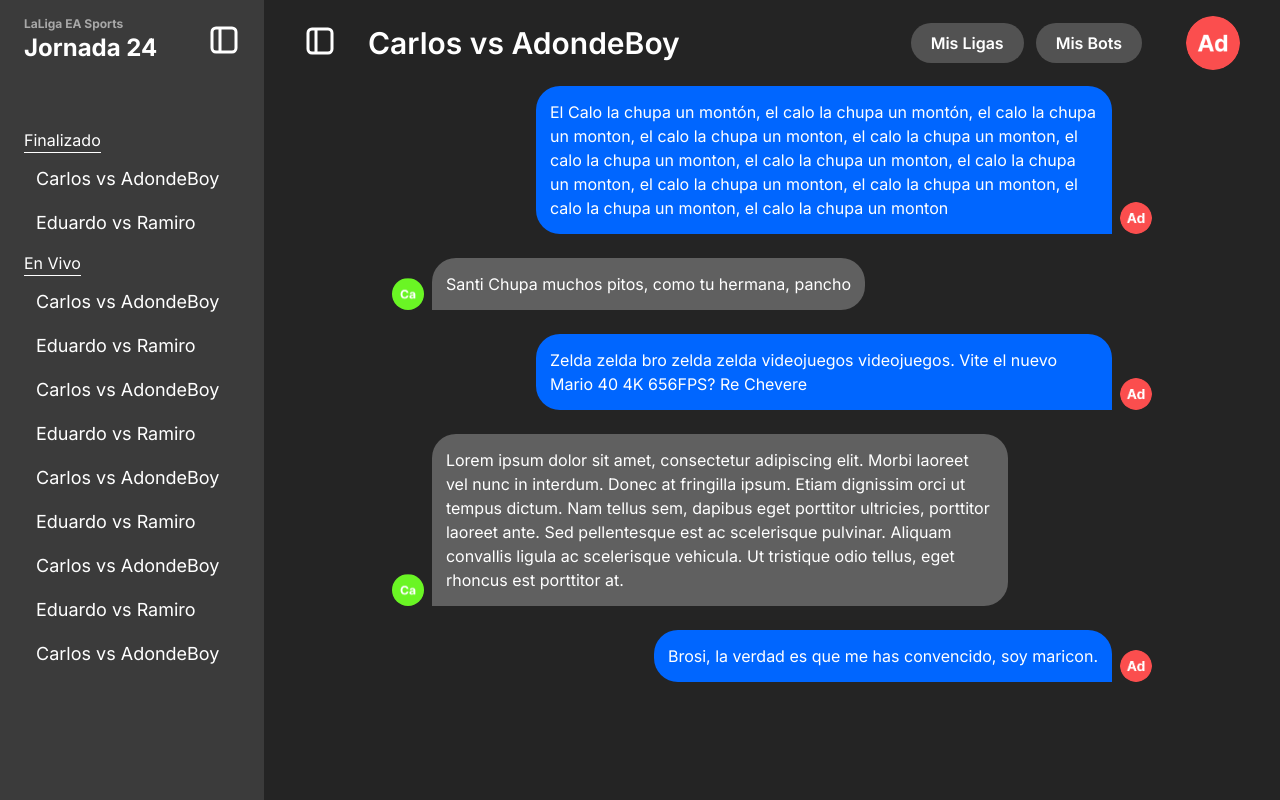
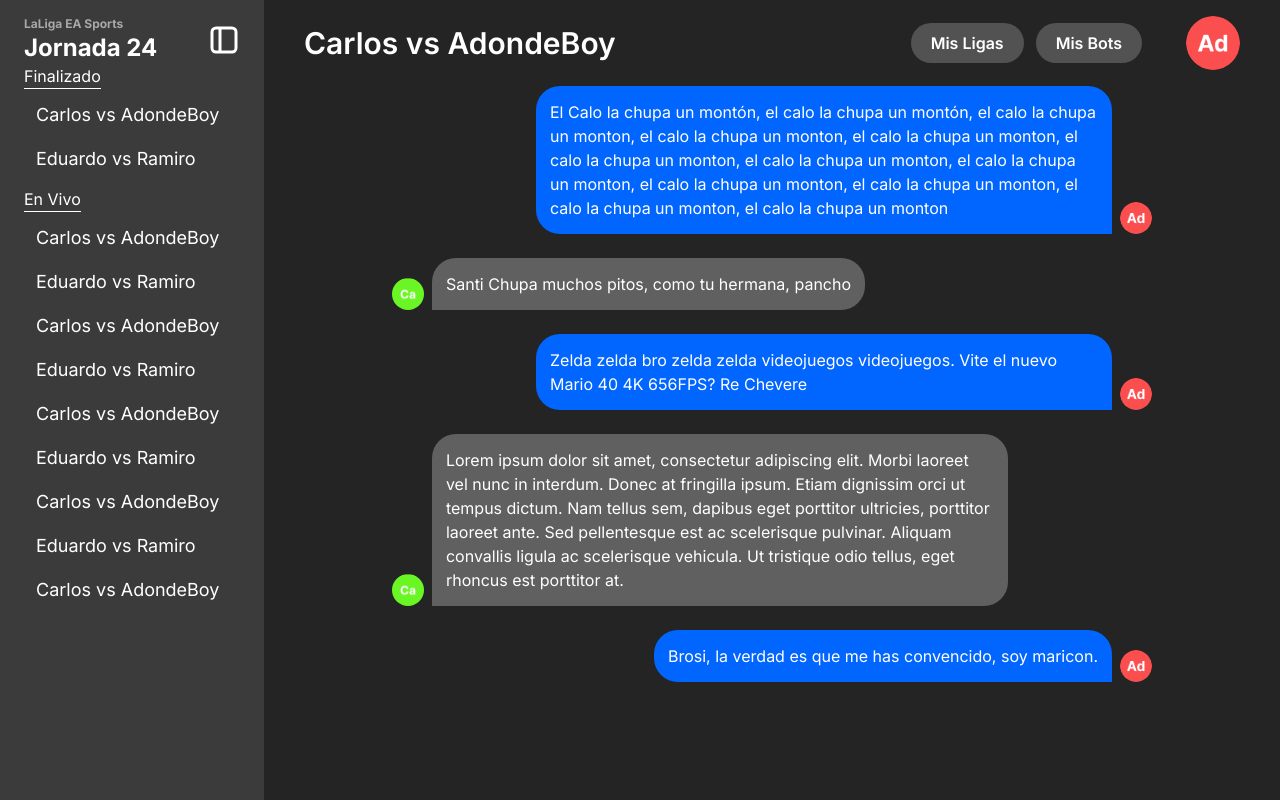
Before and after one commit to alberba/front-end-adonde-band, a Vue app: page /chat in a window 1280 px wide. Built offline with nearby package versions, Linux system fonts and the light colour scheme.

Commit message:
Añadir funcionalidad para ocultar y mostrar la barra lateral en la vista de ChatPage

```diff
--- a/src/components/SideBar/SideBar.vue
+++ b/src/components/SideBar/SideBar.vue
@@ -70,16 +70,21 @@ const combates: Combate[] = [
     finished: false,
   },
 ]
+
+const props = defineProps<{ isHidden: boolean }>()
 </script>
 
 <template>
-  <aside class="flex h-screen w-[20rem] flex-col gap-16 bg-[#3b3b3b] px-6 py-4">
+  <aside
+    class="h-screen w-[20rem] flex-col gap-16 bg-[#3b3b3b] px-6 py-4 transition-all duration-300 ease-in-out"
+    :class="props.isHidden ? '-ml-[20rem]' : 'ml-0'"
+  >
     <header class="flex flex-row items-center justify-between">
       <div class="font-bold">
         <h3 class="text-xs text-[#a8a8a8]">LaLiga EA Sports</h3>
         <h2 class="text-2xl">Jornada 24</h2>
       </div>
-      <button class="h-8 w-8 cursor-pointer object-contain">
+      <button @click="$emit('toggle-sidebar')" class="h-8 w-8 cursor-pointer object-contain">
         <img src="@/assets/svg/toggleSideBarIcon.svg" alt="" />
       </button>
     </header>
--- a/src/views/ChatPage.vue
+++ b/src/views/ChatPage.vue
@@ -3,6 +3,7 @@ import HeaderApp from '@/components/HeaderApp.vue'
 import MessageApp from '@/components/MessageApp.vue'
 import SideBar from '@/components/SideBar/SideBar.vue'
 import type { Mensaje } from '@/types'
+import { ref } from 'vue'
 
 const mensajes: Mensaje[] = [
   {
@@ -34,14 +35,23 @@ const mensajes: Mensaje[] = [
     imgPath: 'tempProfile.png',
   },
 ]
+
+const sideBarHidden = ref(false)
+const toggleSideBar = () => {
+  sideBarHidden.value = !sideBarHidden.value
+}
 </script>
 
 <template>
   <div class="flex h-full w-full flex-row">
-    <SideBar />
+    <SideBar @toggle-sidebar="toggleSideBar" :isHidden="sideBarHidden" />
     <div class="w-full">
       <HeaderApp :isHeading1="true" title="Carlos vs AdondeBoy">
-        <button class="h-8 w-8 cursor-pointer object-contain">
+        <button
+          @click="toggleSideBar()"
+          :class="sideBarHidden ? 'block' : 'hidden'"
+          class="h-8 w-8 cursor-pointer object-contain"
+        >
           <img src="@/assets/svg/toggleSideBarIcon.svg" alt="" />
         </button>
       </HeaderApp>
```
